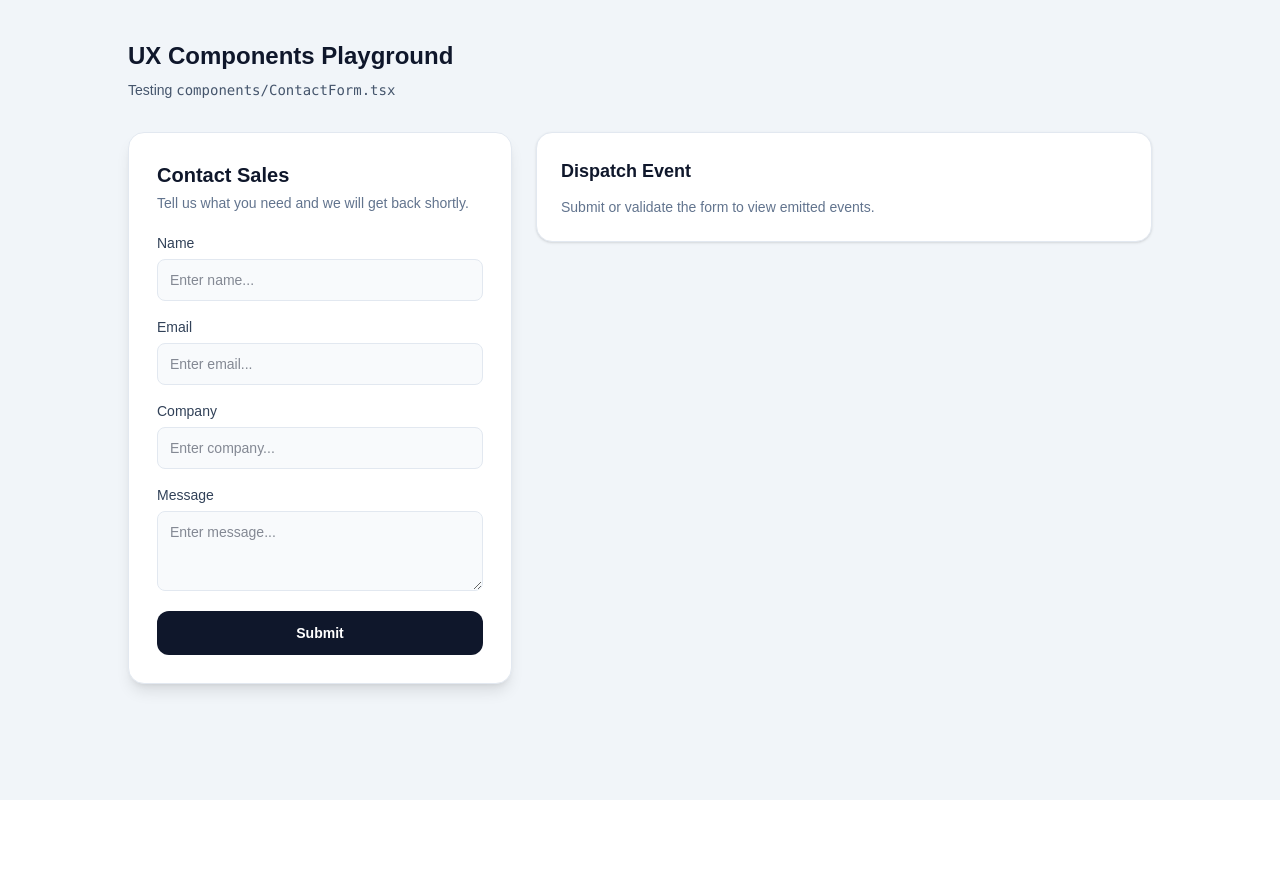
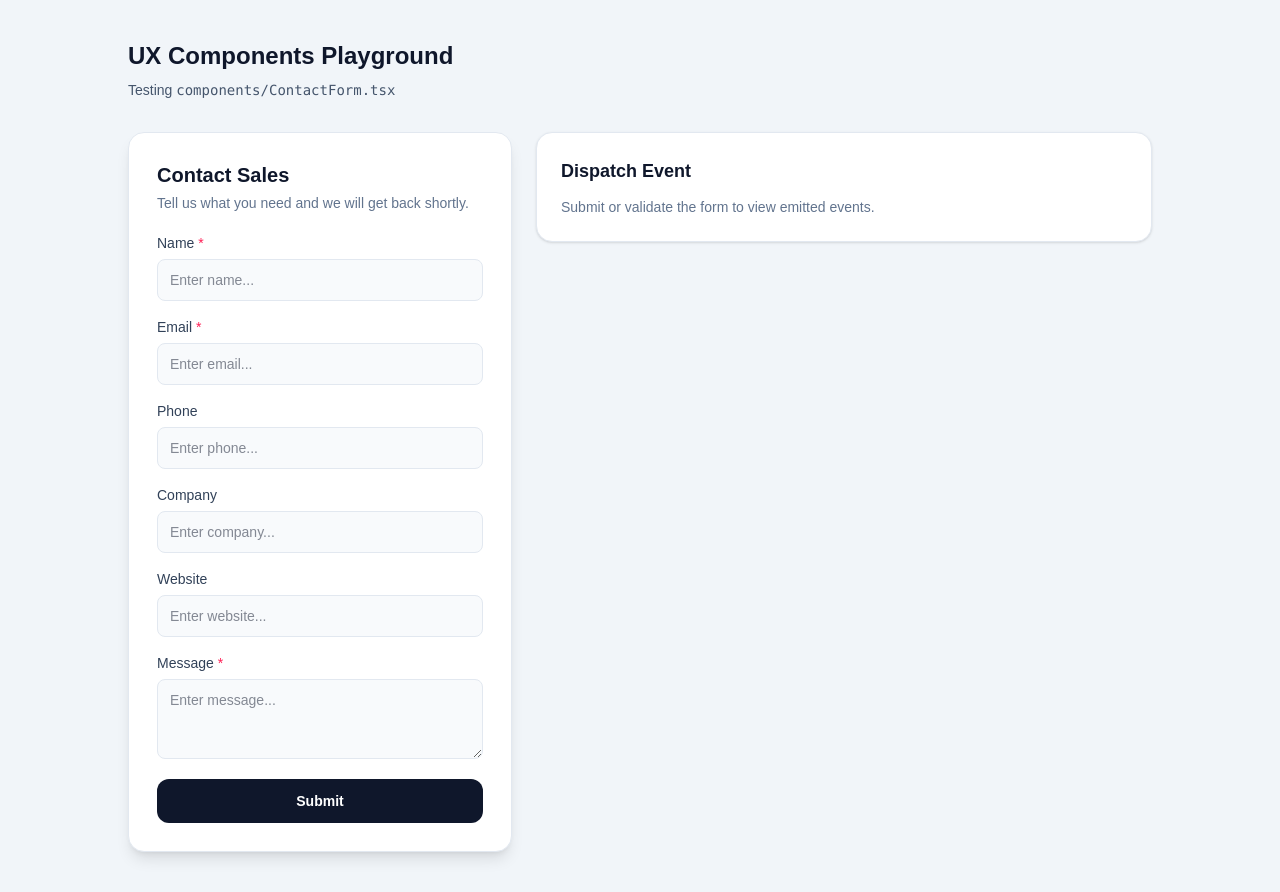
Before and after one commit to harishanker-bub-io/ux-components, a Next.js app: page / in a window 1280 px wide. Before the commit the page ends 800 px from the top, so only its background shows below. Built offline with nearby package versions, Linux system fonts and the light colour scheme.

Commit message:
component fix

```diff
--- a/app/page.tsx
+++ b/app/page.tsx
@@ -26,7 +26,14 @@ export default function Home() {
             title="Contact Sales"
             subtitle="Tell us what you need and we will get back shortly."
             submitText="Submit"
-            fields="Name,Email,Company,Message"
+            fields={[
+              { label: "Name", required: true },
+              { label: "Email", required: true, type: "email" },
+              { label: "Phone", type: "tel" },
+              { label: "Company" },
+              { label: "Website", type: "url" },
+              { label: "Message", required: true, type: "textarea" },
+            ]}
             dispatch={(eventName, payload) => {
               setLastEvent({ eventName, payload });
             }}
--- a/components/ContactForm.tsx
+++ b/components/ContactForm.tsx
@@ -3,6 +3,14 @@
 import { useCallback, useMemo, useState } from "react";
 
 export const version = "1.0.0";
+
+export interface FormField {
+  label: string;
+  name?: string;
+  required?: boolean;
+  type?: "text" | "email" | "textarea" | "tel" | "url";
+  placeholder?: string;
+}
 
 export interface ContactFormProps {
   /** Form title */
@@ -11,15 +19,19 @@ export interface ContactFormProps {
   subtitle?: string;
   /** Submit button text */
   submitText?: string;
-  /** Comma-separated list of field names to display */
-  fields?: string;
+  /** List of fields as an array of objects */
+  fields?: FormField[];
   /** Event dispatcher from 500ux runtime */
   dispatch?: (eventName: string, payload?: Record<string, unknown>) => void;
 }
 
 type FormValues = { [key: string]: string };
 
-const DEFAULT_FIELDS = "Name,Email,Message";
+const DEFAULT_FIELDS: FormField[] = [
+  { label: "Name", required: true },
+  { label: "Email", required: true, type: "email" },
+  { label: "Message", required: true, type: "textarea" },
+];
 
 function isTextarea(fieldName: string): boolean {
   const lower = fieldName.toLowerCase();
@@ -39,23 +51,56 @@ export default function ContactForm({
   fields = DEFAULT_FIELDS,
   dispatch,
 }: ContactFormProps) {
-  const fieldList = fields
-    .split(",")
-    .map((f) => f.trim())
-    .filter(Boolean);
+  const parsedFields = useMemo(() => {
+    return fields.map((f) => {
+      const id = f.name || f.label;
+      return {
+        id,
+        label: f.label,
+        required: !!f.required,
+        type:
+          f.type ||
+          (isTextarea(f.label)
+            ? "textarea"
+            : f.label.toLowerCase().includes("email")
+            ? "email"
+            : f.label.toLowerCase().includes("phone") ||
+              f.label.toLowerCase().includes("tel")
+            ? "tel"
+            : f.label.toLowerCase().includes("website") ||
+              f.label.toLowerCase().includes("url")
+            ? "url"
+            : "text"),
+        placeholder: f.placeholder || `Enter ${f.label.toLowerCase()}...`,
+      };
+    });
+  }, [fields]);
+
   const emptyForm: FormValues = {};
   const [values, setValues] = useState(emptyForm);
+  const [errors, setErrors] = useState<string[]>([]);
   const [submitted, setSubmitted] = useState(false);
   const [hovered, setHovered] = useState(false);
 
-  const handleChange = useCallback((field: string, value: string) => {
-    setValues((prev: FormValues) => ({ ...prev, [field]: value }));
+  const handleChange = useCallback((fieldId: string, value: string) => {
+    setValues((prev: FormValues) => ({ ...prev, [fieldId]: value }));
+    setErrors((prev) => prev.filter((id) => id !== fieldId));
   }, []);
 
   const handleSubmit = useCallback(() => {
+    const missing = parsedFields
+      .filter((f) => f.required && !values[f.id]?.trim())
+      .map((f) => f.id);
+
+    if (missing.length > 0) {
+      setErrors(missing);
+      return;
+    }
+
+    setErrors([]);
     setSubmitted(true);
     dispatch?.("submit", values);
-  }, [dispatch, values]);
+  }, [dispatch, values, parsedFields]);
 
   if (submitted) {
     return (
@@ -99,29 +144,43 @@ export default function ContactForm({
       </div>
 
       <div className="ux:flex ux:flex-col ux:gap-4 ux:px-7 ux:pt-5 ux:pb-7">
-        {fieldList.map((field) => (
-          <div key={field} className="ux:flex ux:flex-col ux:gap-1.5">
+        {parsedFields.map((field) => {
+          const hasError = errors.includes(field.id);
+          return (
+            <div key={field.id} className="ux:flex ux:flex-col ux:gap-1.5">
               <label className="ux:text-sm ux:font-medium ux:text-slate-700">
-              {field}
+                {field.label}
+                {field.required && (
+                  <span className="ux:text-rose-500 ux:ml-1">*</span>
+                )}
               </label>
-            {isTextarea(field) ? (
+              {field.type === "textarea" ? (
                 <textarea
-                className="ux:w-full ux:px-3 ux:py-2.5 ux:rounded-lg ux:border ux:border-slate-200 ux:bg-slate-50 ux:text-sm ux:text-slate-900 ux:outline-none ux:resize-y ux:min-h-20 ux:transition-colors focus:ux:border-slate-400"
-                placeholder={`Enter ${field.toLowerCase()}...`}
-                value={values[field] || ""}
-                onChange={(e) => handleChange(field, e.target.value)}
+                  className={`ux:w-full ux:px-3 ux:py-2.5 ux:rounded-lg ux:border ux:text-sm ux:text-slate-900 ux:outline-none ux:resize-y ux:min-h-20 ux:transition-colors focus:ux:border-slate-400 ${
+                    hasError
+                      ? "ux:border-rose-500 ux:bg-rose-50"
+                      : "ux:border-slate-200 ux:bg-slate-50"
+                  }`}
+                  placeholder={field.placeholder}
+                  value={values[field.id] || ""}
+                  onChange={(e) => handleChange(field.id, e.target.value)}
                 />
               ) : (
                 <input
-                type={field.toLowerCase().includes("email") ? "email" : "text"}
-                className="ux:w-full ux:px-3 ux:py-2.5 ux:rounded-lg ux:border ux:border-slate-200 ux:bg-slate-50 ux:text-sm ux:text-slate-900 ux:outline-none ux:transition-colors focus:ux:border-slate-400"
-                placeholder={`Enter ${field.toLowerCase()}...`}
-                value={values[field] || ""}
-                onChange={(e) => handleChange(field, e.target.value)}
+                  type={field.type}
+                  className={`ux:w-full ux:px-3 ux:py-2.5 ux:rounded-lg ux:border ux:text-sm ux:text-slate-900 ux:outline-none ux:transition-colors focus:ux:border-slate-400 ${
+                    hasError
+                      ? "ux:border-rose-500 ux:bg-rose-50"
+                      : "ux:border-slate-200 ux:bg-slate-50"
+                  }`}
+                  placeholder={field.placeholder}
+                  value={values[field.id] || ""}
+                  onChange={(e) => handleChange(field.id, e.target.value)}
                 />
               )}
             </div>
-        ))}
+          );
+        })}
 
         <button
           type="button"
```
Lines whose indentation alone changed are shown as unchanged.
